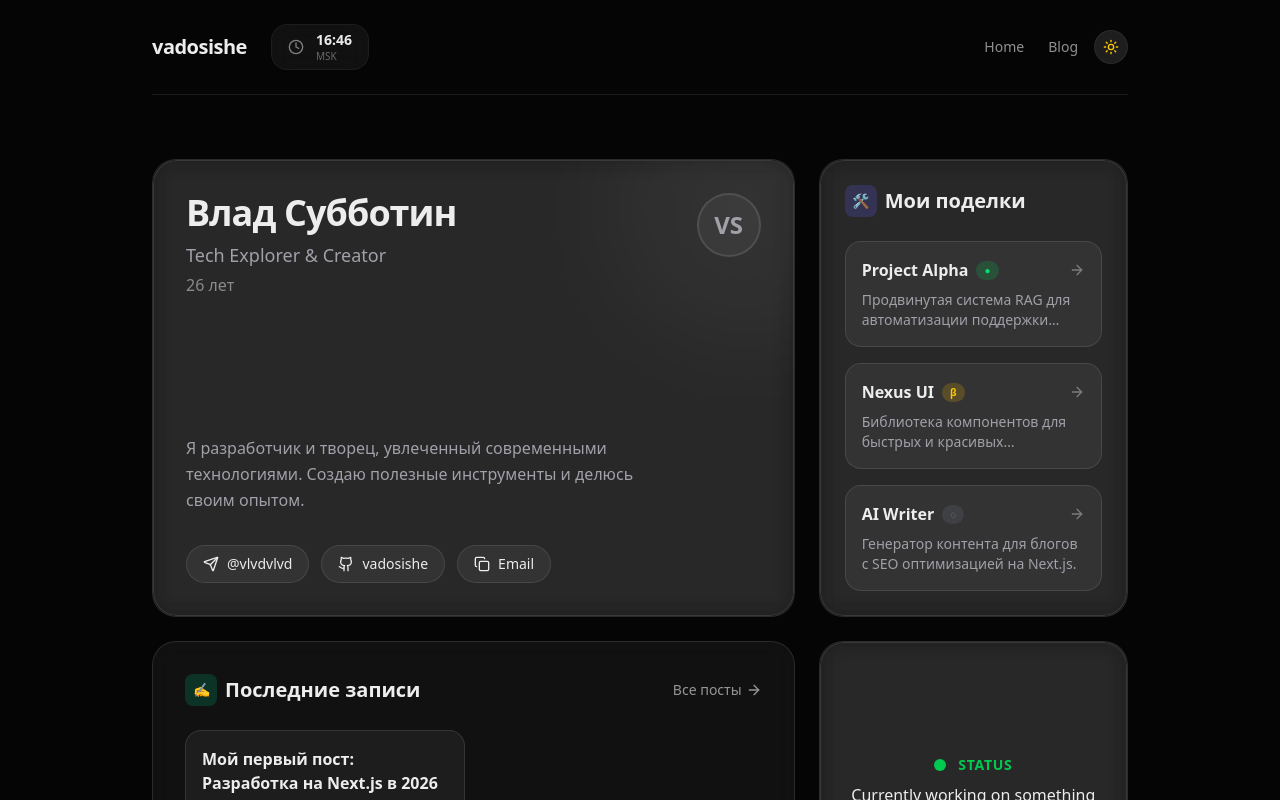
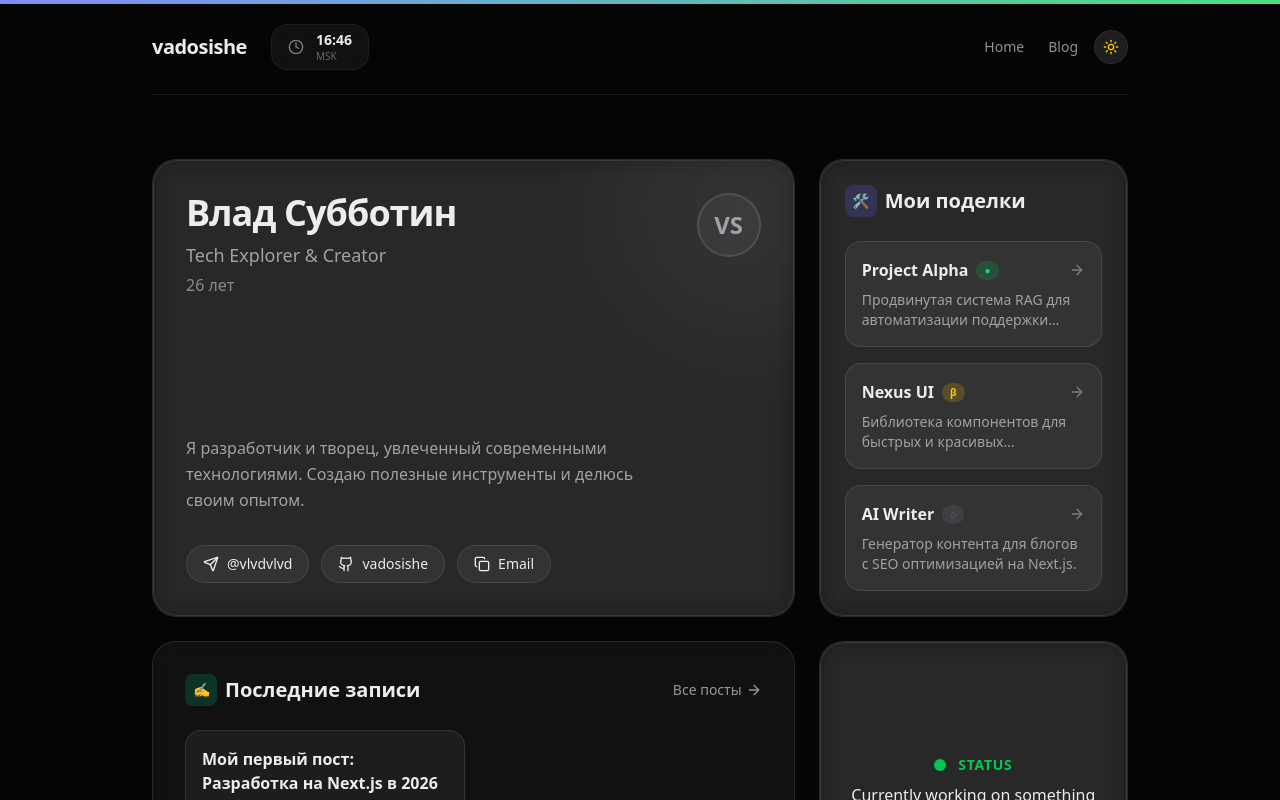
Before and after one commit to Vadosishe/subbotin.dev, a Next.js app: page / in a window 1280 px wide. Shown: the top 800 px of the page. Built offline with nearby package versions, Linux system fonts and the light colour scheme.

Commit message:
Add ScrollProgress indicator and enhance scrollbar visibility

```diff
--- a/src/app/globals.css
+++ b/src/app/globals.css
@@ -67,18 +67,18 @@
 
 /* === Custom Scrollbar === */
 ::-webkit-scrollbar {
-  width: 6px;
-  height: 6px;
+  width: 8px;
+  height: 8px;
 }
 
 ::-webkit-scrollbar-track {
-  background: transparent;
+  background: rgba(255, 255, 255, 0.02);
 }
 
 ::-webkit-scrollbar-thumb {
-  background: var(--card-border);
+  background: rgba(255, 255, 255, 0.15);
   border-radius: 10px;
-  border: 1px solid var(--background);
+  border: 2px solid var(--background);
 }
 
 ::-webkit-scrollbar-thumb:hover {
@@ -88,5 +88,5 @@
 /* For Firefox */
 * {
   scrollbar-width: thin;
-  scrollbar-color: var(--card-border) transparent;
+  scrollbar-color: rgba(255, 255, 255, 0.15) transparent;
 }
--- a/src/app/layout.tsx
+++ b/src/app/layout.tsx
@@ -3,6 +3,8 @@
 import Header from "@/components/Header";
 import Footer from "@/components/Footer";
 import { ThemeProvider } from "@/components/ThemeProvider";
+import { ScrollProgress } from "@/components/ui/ScrollProgress";
+
 
 export const metadata: Metadata = {
   title: "Влад Субботин | Tech Explorer & Creator",
@@ -18,6 +20,7 @@
     <html lang="ru" suppressHydrationWarning>
       <body className="antialiased selection:bg-indigo-500/30">
         <ThemeProvider>
+          <ScrollProgress />
           <div className="max-w-5xl mx-auto flex flex-col min-h-screen px-4 md:px-6">
             <Header />
             <main className="flex-1">
--- /dev/null
+++ b/src/components/ui/ScrollProgress.tsx
@@ -0,0 +1,19 @@
+"use client";
+
+import { motion, useScroll, useSpring } from "framer-motion";
+
+export function ScrollProgress() {
+    const { scrollYProgress } = useScroll();
+    const scaleX = useSpring(scrollYProgress, {
+        stiffness: 100,
+        damping: 30,
+        restDelta: 0.001
+    });
+
+    return (
+        <motion.div
+            className="fixed top-0 left-0 right-0 h-1 bg-indigo-500 origin-left z-[100]"
+            style={{ scaleX, background: 'linear-gradient(90deg, var(--accent), #4ade80)' }}
+        />
+    );
+}
```
